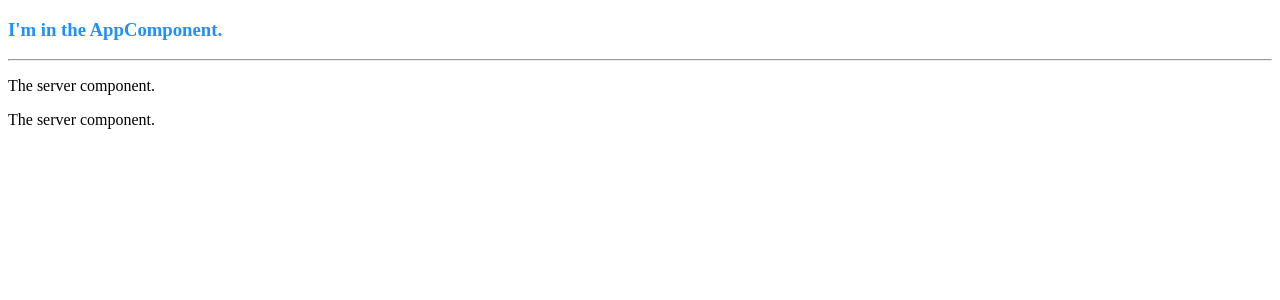
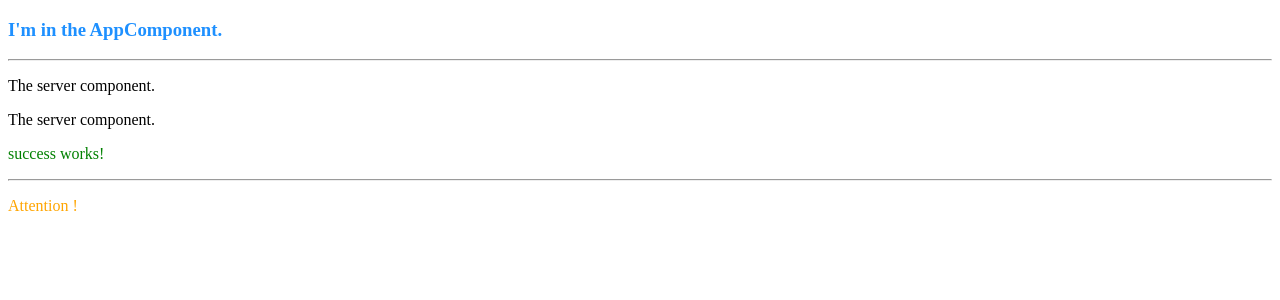
Before and after one commit to gwellan/angular, an Angular app in the folder my-first-app/: page / in a window 1280 px wide. Shown: the top 300 px of the page. Built offline with nearby package versions, Linux system fonts and the light colour scheme.

Commit message:
Exercise 1.

```diff
--- /dev/null
+++ b/my-first-app/src/app/alerts/success/success.component.css
@@ -0,0 +1,3 @@
+p {
+  color: green;
+}
--- /dev/null
+++ b/my-first-app/src/app/alerts/success/success.component.html
@@ -0,0 +1,3 @@
+<p>success works!</p>
+<hr>
+<app-warning></app-warning>
--- /dev/null
+++ b/my-first-app/src/app/alerts/success/success.component.ts
@@ -0,0 +1,15 @@
+import { Component, OnInit } from '@angular/core';
+
+@Component({
+  selector: 'app-success',
+  templateUrl: './success.component.html',
+  styleUrls: ['./success.component.css']
+})
+export class SuccessComponent implements OnInit {
+
+  constructor() { }
+
+  ngOnInit(): void {
+  }
+
+}
--- /dev/null
+++ b/my-first-app/src/app/alerts/warning/warning.component.html
@@ -0,0 +1 @@
+<p>{{ message }}</p>
--- /dev/null
+++ b/my-first-app/src/app/alerts/warning/warning.component.ts
@@ -0,0 +1,15 @@
+import { Component } from '@angular/core';
+
+@Component({
+  selector: 'app-warning',
+  templateUrl: './warning.component.html',
+  styles: [`
+    p {
+      color: orange;
+    }
+  `]
+})
+
+export class WarningComponent {
+  message = 'Attention !';
+}
--- a/my-first-app/src/app/app.component.html
+++ b/my-first-app/src/app/app.component.html
@@ -4,6 +4,7 @@
       <h3>I'm in the AppComponent.</h3>
       <hr>
       <div class="app-servers"></div>
+      <app-success></app-success>
     </div>
   </div>
 </div>
--- a/my-first-app/src/app/app.module.ts
+++ b/my-first-app/src/app/app.module.ts
@@ -4,12 +4,16 @@ import { BrowserModule } from '@angular/platform-browser';
 import { AppComponent } from './app.component';
 import { ServerComponent } from './server/server.component';
 import { ServersComponent } from './servers/servers.component';
+import { SuccessComponent } from './alerts/success/success.component';
+import { WarningComponent } from './alerts/warning/warning.component';
 
 @NgModule({
   declarations: [
     AppComponent,
     ServerComponent,
     ServersComponent,
+    WarningComponent,
+    SuccessComponent,
   ],
   imports: [
     BrowserModule,
```
